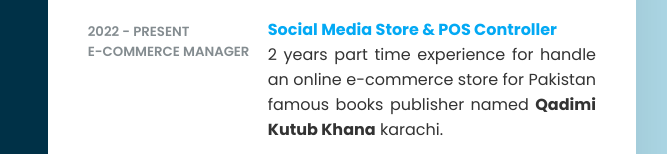
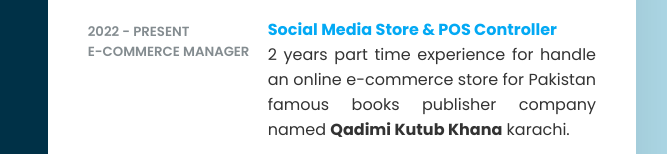
Before and after one commit to danishyameen/staticResume, a plain HTML site: page index.html in a window 1280 px wide. Shown: the part 613-767 px from the top of the page, 504-1171 px from the left. Drawn offline with Linux system fonts and the light colour scheme.

Commit message:
static resume

```diff
--- a/index.html
+++ b/index.html
@@ -172,7 +172,7 @@
                     <div class="text">
                         <h4>Social Media Store & POS Controller</h4>
                         <p>2 years part time experience for handle an online e-commerce store for Pakistan famous books
-                            publisher named <b>Qadimi Kutub Khana</b> karachi.</p>
+                            publisher company named <b>Qadimi Kutub Khana</b> karachi.</p>
                     </div>
                 </div>
 
```
